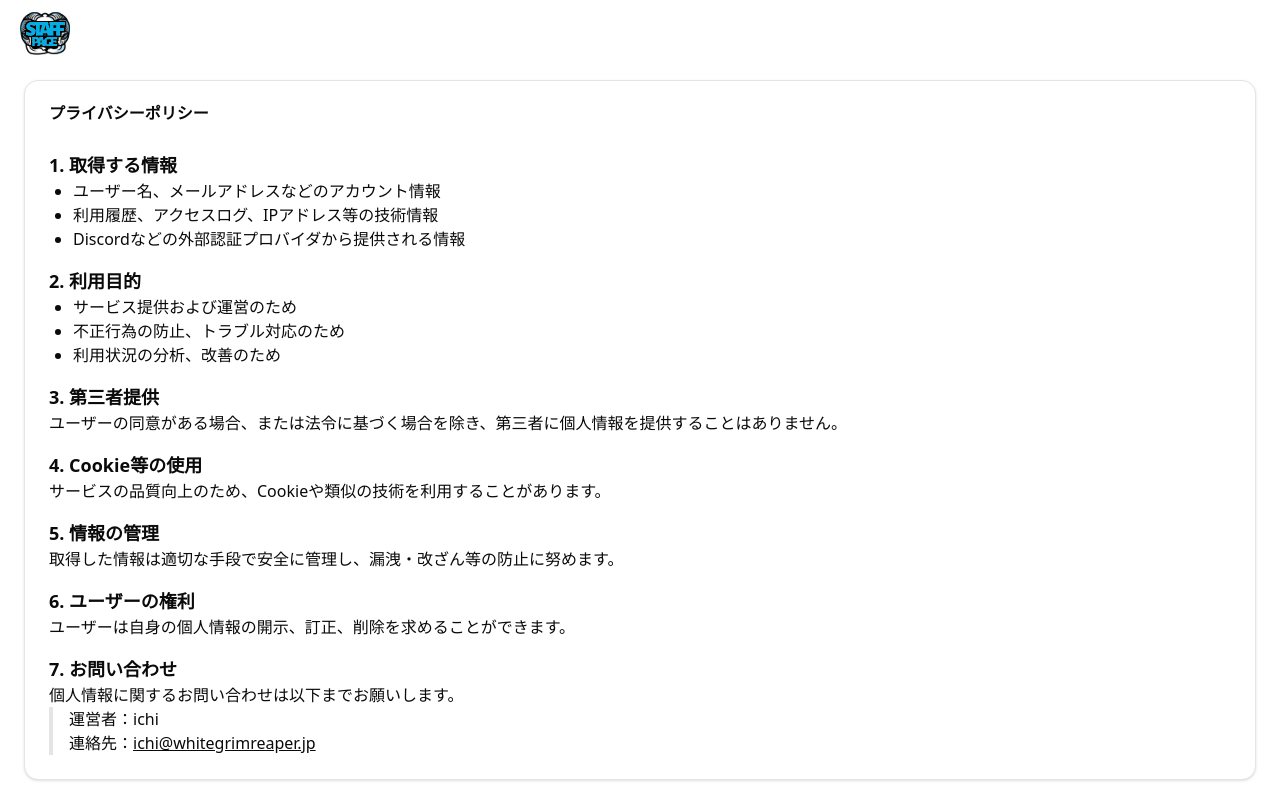
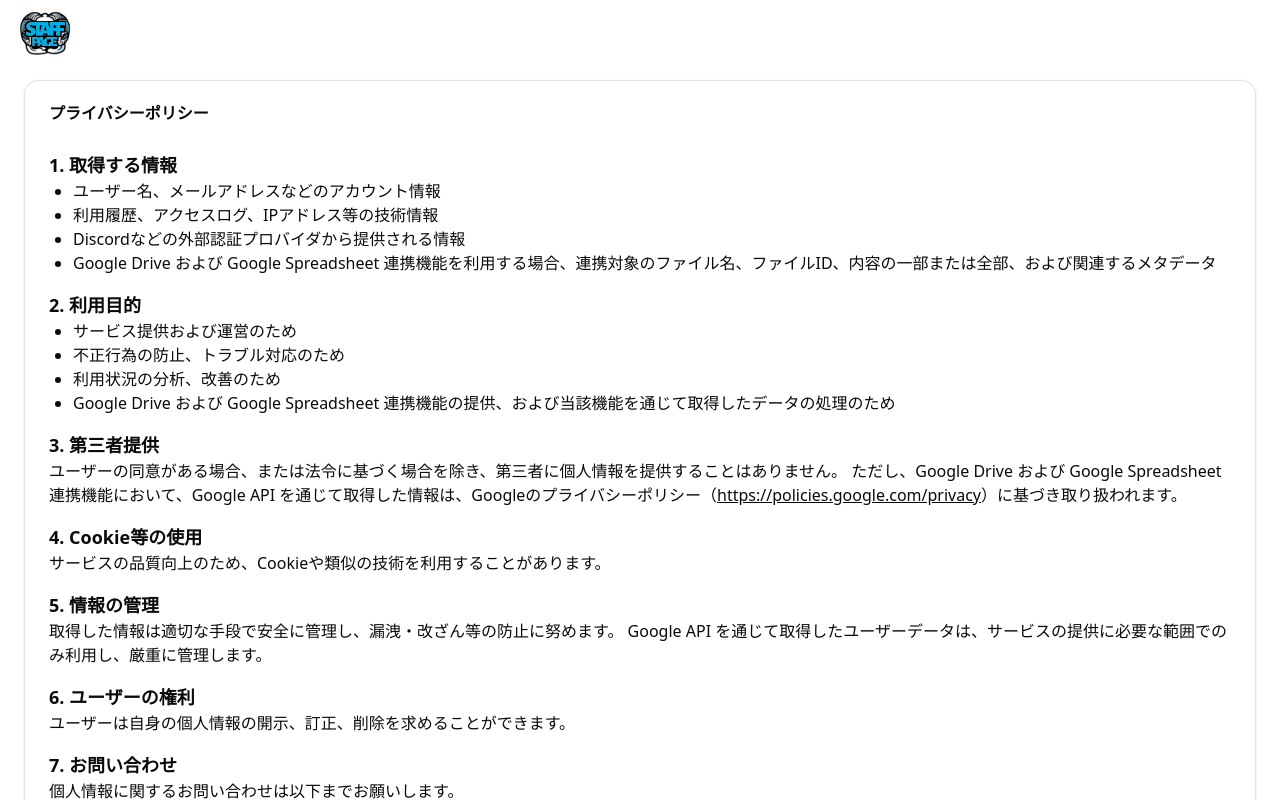
Before and after one commit to ichi1007/wgr-staff-page, a Next.js app: page /privacy-policy in a window 1280 px wide. Shown: the top 800 px of the page. Built offline with nearby package versions, Linux system fonts and the light colour scheme; no server answers.

Commit message:
feat: プライバシーポリシーにGoogle DriveおよびGoogle Spreadsheetの情報取得に関する詳細を追加

```diff
--- a/app/(document)/privacy-policy/page.tsx
+++ b/app/(document)/privacy-policy/page.tsx
@@ -20,16 +20,35 @@ export default function CreatePage() {
             <li>ユーザー名、メールアドレスなどのアカウント情報</li>
             <li>利用履歴、アクセスログ、IPアドレス等の技術情報</li>
             <li>Discordなどの外部認証プロバイダから提供される情報</li>
+            <li>
+              Google Drive および Google Spreadsheet
+              連携機能を利用する場合、連携対象のファイル名、ファイルID、内容の一部または全部、および関連するメタデータ
+            </li>
           </ul>
           <h2 className="mt-4 text-lg font-semibold">2. 利用目的</h2>
           <ul className="list-disc pl-6">
             <li>サービス提供および運営のため</li>
             <li>不正行為の防止、トラブル対応のため</li>
             <li>利用状況の分析、改善のため</li>
+            <li>
+              Google Drive および Google Spreadsheet
+              連携機能の提供、および当該機能を通じて取得したデータの処理のため
+            </li>
           </ul>
           <h2 className="mt-4 text-lg font-semibold">3. 第三者提供</h2>
           <p>
             ユーザーの同意がある場合、または法令に基づく場合を除き、第三者に個人情報を提供することはありません。
+            ただし、Google Drive および Google Spreadsheet
+            連携機能において、Google API
+            を通じて取得した情報は、Googleのプライバシーポリシー（
+            <Link
+              href="https://policies.google.com/privacy"
+              className="underline"
+              target="_blank"
+            >
+              https://policies.google.com/privacy
+            </Link>
+            ）に基づき取り扱われます。
           </p>
           <h2 className="mt-4 text-lg font-semibold">4. Cookie等の使用</h2>
           <p>
@@ -38,6 +57,8 @@ export default function CreatePage() {
           <h2 className="mt-4 text-lg font-semibold">5. 情報の管理</h2>
           <p>
             取得した情報は適切な手段で安全に管理し、漏洩・改ざん等の防止に努めます。
+            Google API
+            を通じて取得したユーザーデータは、サービスの提供に必要な範囲でのみ利用し、厳重に管理します。
           </p>
           <h2 className="mt-4 text-lg font-semibold">6. ユーザーの権利</h2>
           <p>
```
